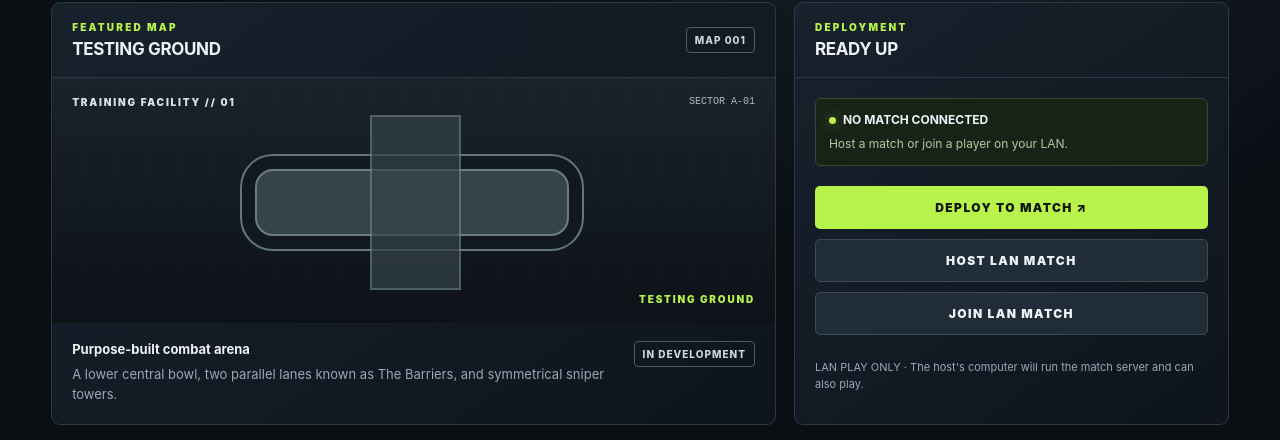
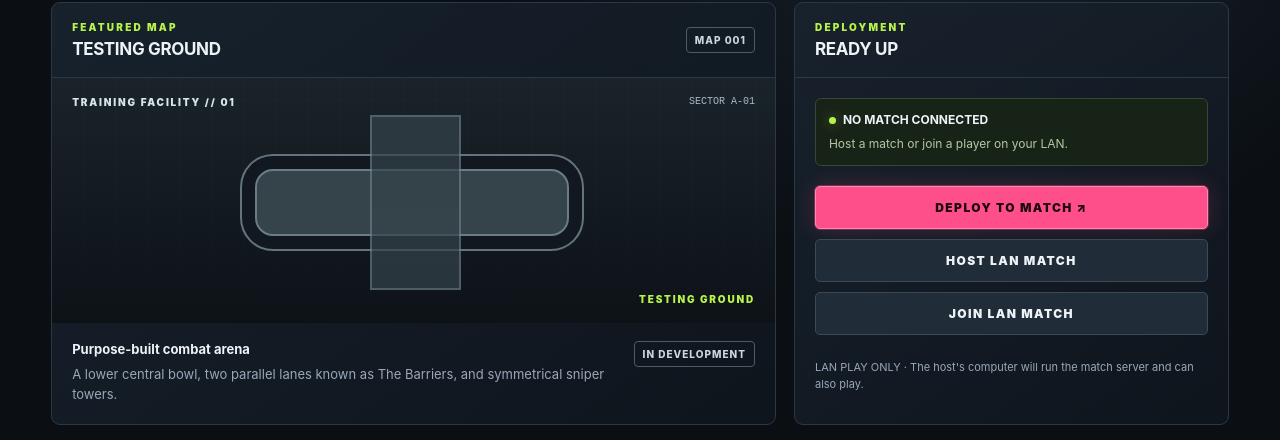
Before and after one commit to RayquazaFAVE/custom-fps, a plain HTML site: page index.html in a window 1280 px wide. Shown: the part 301-741 px from the top of the page. Drawn offline with Linux system fonts and the light colour scheme.

Commit message:
Mark current lobby build with pink deploy button

```diff
--- a/style.css
+++ b/style.css
@@ -275,3 +275,8 @@ p { color: var(--muted); line-height: 1.55; }
 .attachment-copy .field option{background:#121c25;color:#eef3f7}
 .attachment-select:focus-within{border-color:var(--accent)!important;box-shadow:0 0 0 1px #b7f34a25}
 @media(max-width:620px){.attachment-copy .field{font-size:11px!important}}
+
+
+/* Deployment button version marker: updated for the automatic-fire fix */
+#deploy-button { background: #ff4f8b !important; color: #200813 !important; border-color: #ff8ab0 !important; box-shadow: 0 0 0 1px #ff4f8b55, 0 0 22px #ff4f8b35 !important; }
+#deploy-button:hover { background: #ff78a5 !important; border-color: #ffb0c8 !important; }
```
